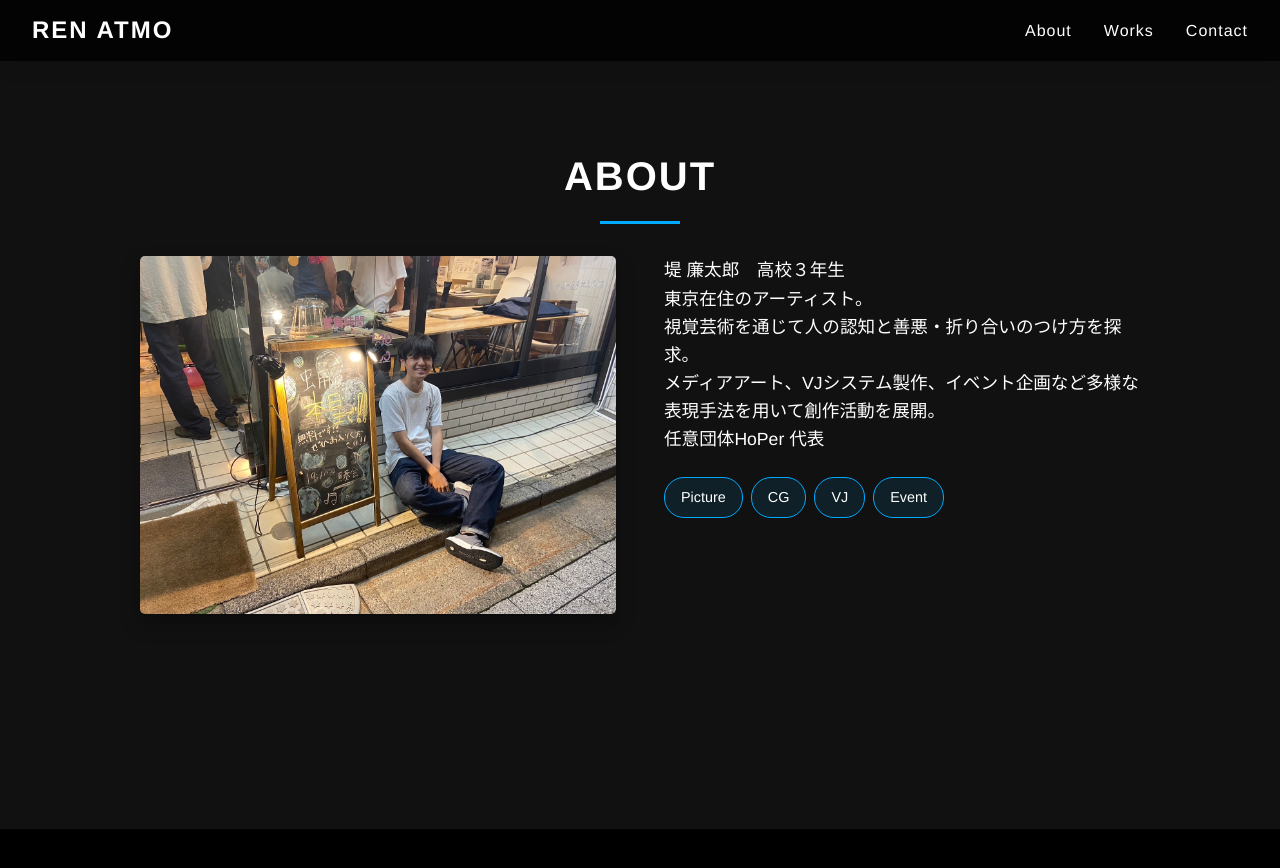
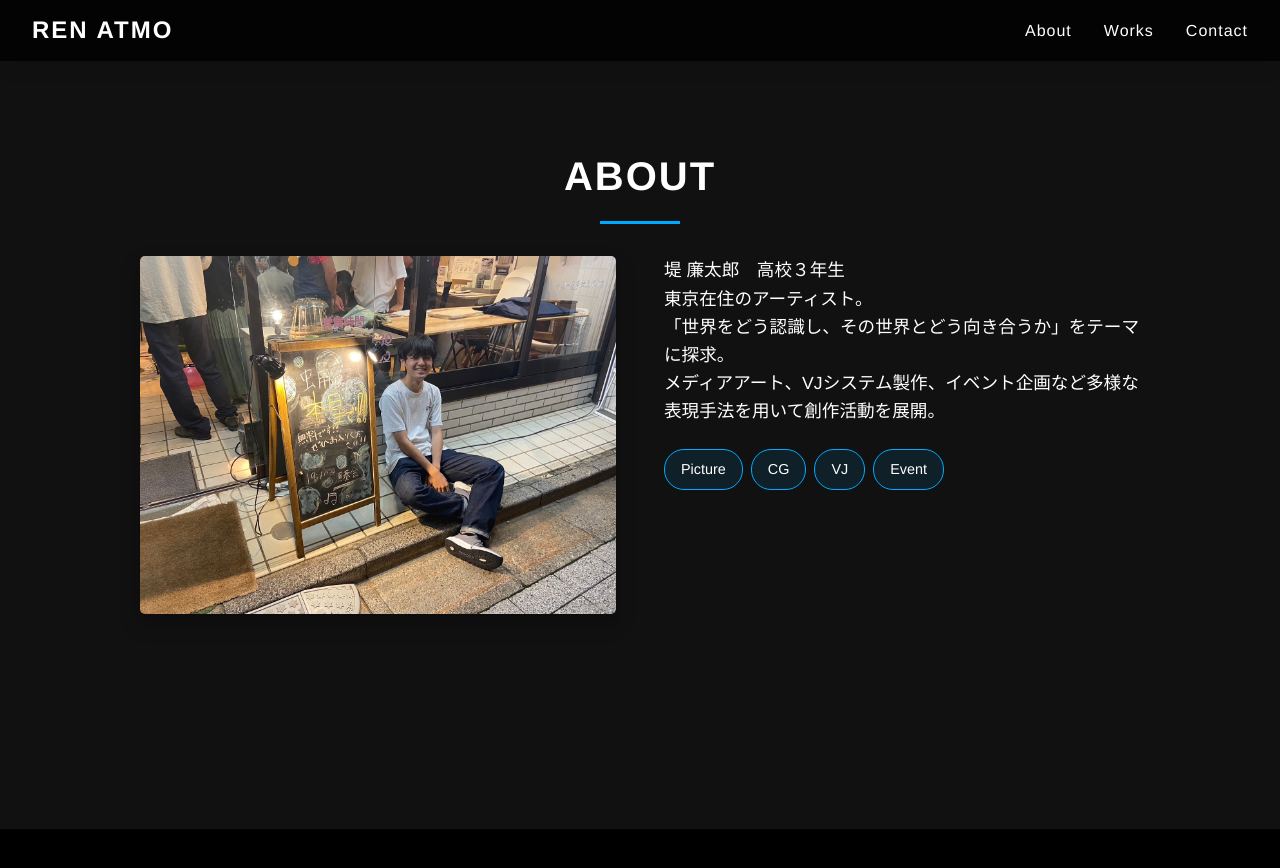
Before and after one commit to ren-atomo/about, a Jekyll site: the page index.html, which Jekyll copies as it is, in a window 1280 px wide and 900 px high, scrolled down 971 px. Shown: the top 868 px of the window. Built offline with Jekyll 4.4.1, drawn with Linux system fonts in a browser that asks for light colours.

Commit message:
Update index.html

```diff
--- a/index.html
+++ b/index.html
@@ -896,9 +896,9 @@
       <div class="about-text">
         <p>堤 廉太郎　高校３年生
 東京在住のアーティスト。
-視覚芸術を通じて人の認知と善悪・折り合いのつけ方を探求。
+「世界をどう認識し、その世界とどう向き合うか」をテーマに探求。
 メディアアート、VJシステム製作、イベント企画など多様な表現手法を用いて創作活動を展開。
-任意団体HoPer 代表</p>
+        </p>
         <div class="skill-list">
           <span class="skill-tag">Picture</span>
           <span class="skill-tag">CG</span>
```
